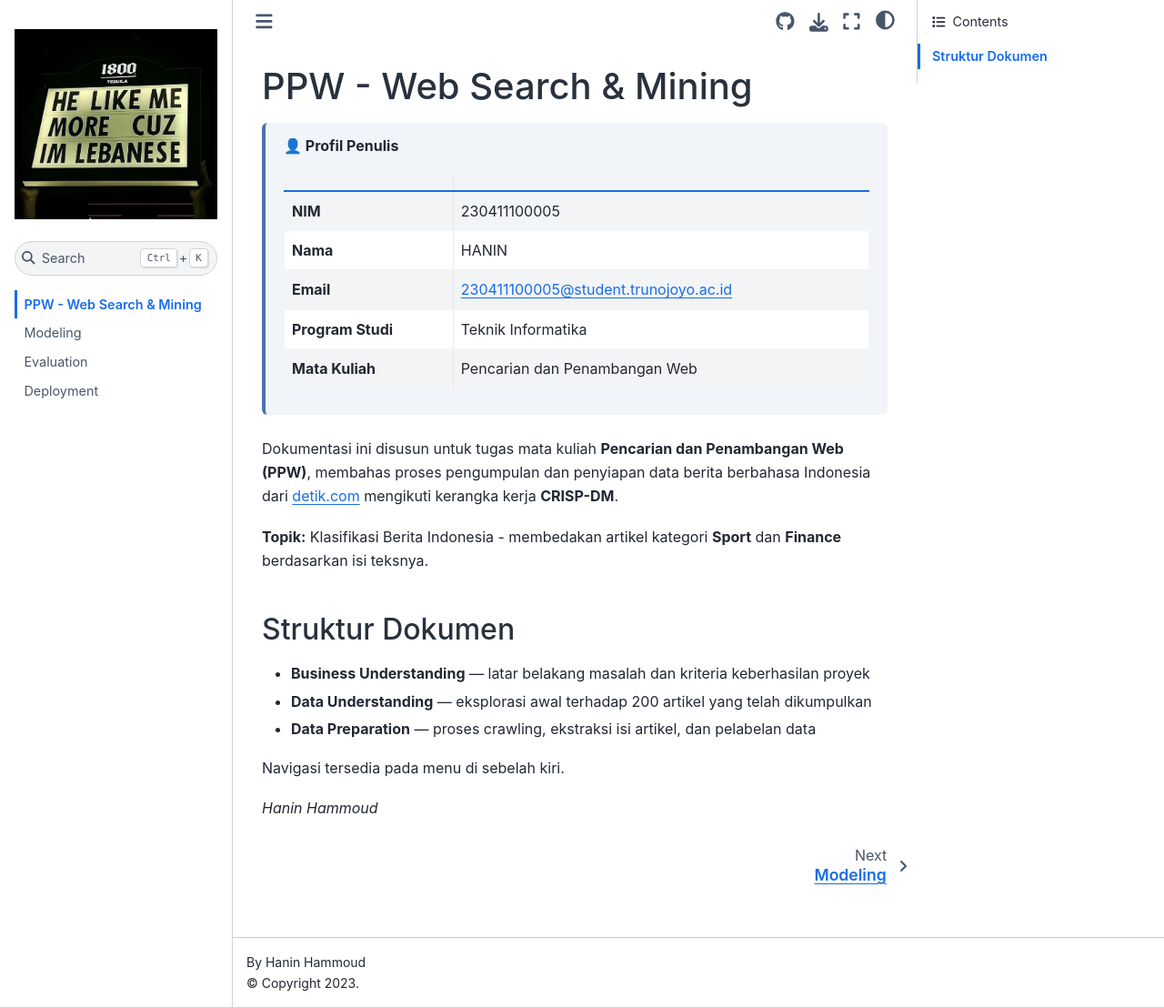
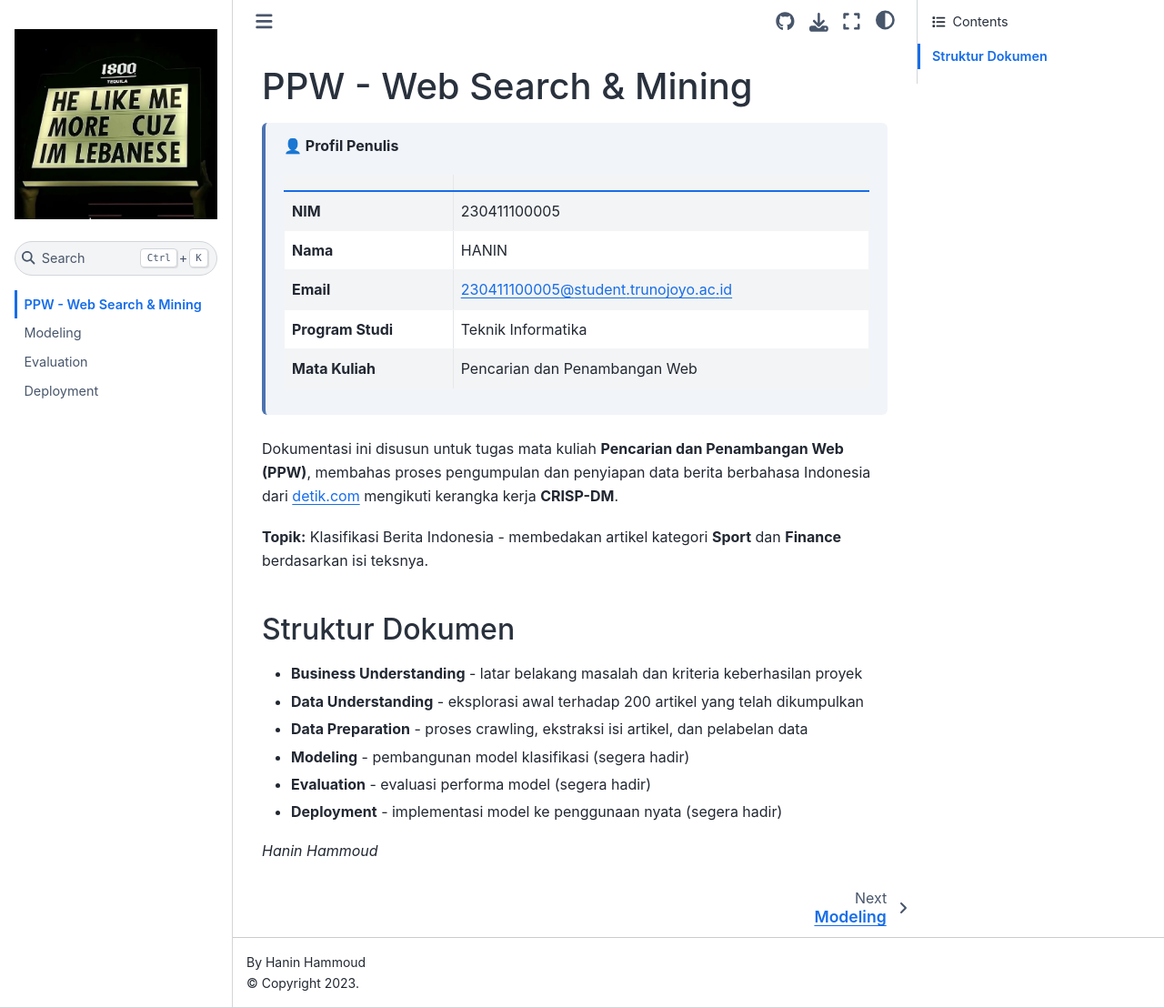
Before and after one commit to haninhammoud01/ppw, a Jupyter Book: the page built from intro.md, in a window 1280 px wide and 1108 px high. Shown: the whole window at 91% size. Built offline with Jupyter Book 1.0.4 settings and Sphinx 7.4.7 and the Sphinx Book theme 1.1.4, drawn with Linux system fonts in a browser that asks for light colours; pages that are not in the unit, such as notebooks, are missing from menus.

Commit message:
Update intro: lengkapi struktur dokumen dengan Modeling, Evaluation, Deployment

```diff
--- a/intro.md
+++ b/intro.md
@@ -20,10 +20,12 @@ Dokumentasi ini disusun untuk tugas mata kuliah **Pencarian dan Penambangan Web
 
 ## Struktur Dokumen
 
-- **Business Understanding** — latar belakang masalah dan kriteria keberhasilan proyek
-- **Data Understanding** — eksplorasi awal terhadap 200 artikel yang telah dikumpulkan
-- **Data Preparation** — proses crawling, ekstraksi isi artikel, dan pelabelan data
+- **Business Understanding** - latar belakang masalah dan kriteria keberhasilan proyek
+- **Data Understanding** - eksplorasi awal terhadap 200 artikel yang telah dikumpulkan
+- **Data Preparation** - proses crawling, ekstraksi isi artikel, dan pelabelan data
+- **Modeling** - pembangunan model klasifikasi (segera hadir)
+- **Evaluation** - evaluasi performa model (segera hadir)
+- **Deployment** - implementasi model ke penggunaan nyata (segera hadir)
 
-Navigasi tersedia pada menu di sebelah kiri.
 
 *Hanin Hammoud*
```
Also changed, not shown: 1 other file.
